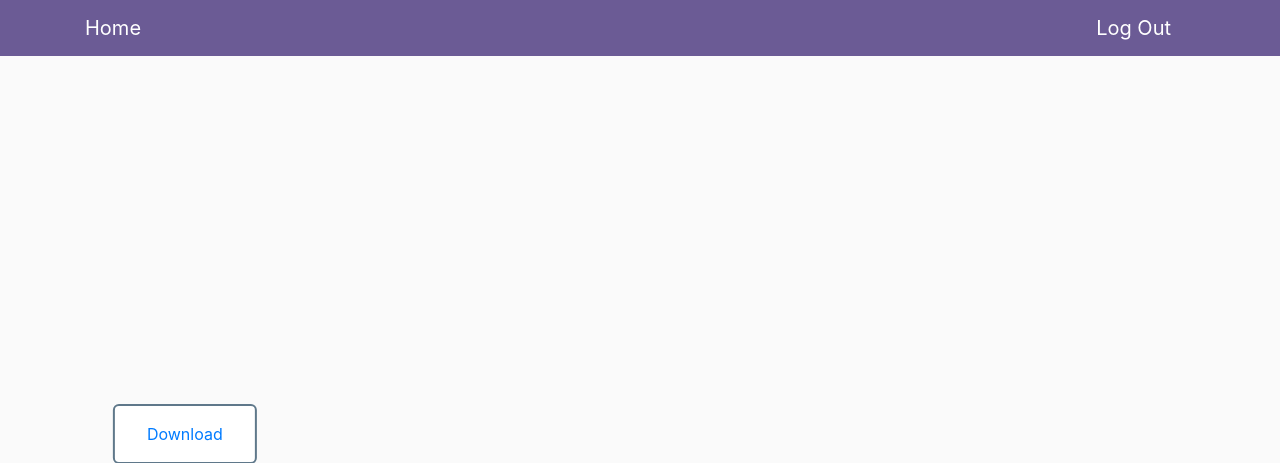
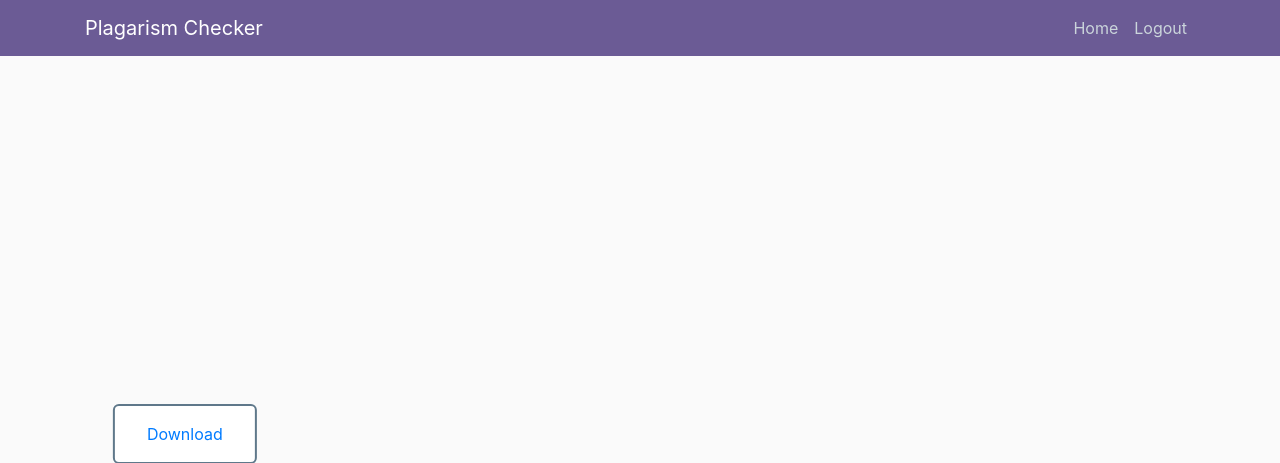
Before and after one commit to Mukesh231/RedPlag, a Django app: template templates/download.html in a window 1280 px wide. Shown: the top 463 px of the page. Run offline with Django 3.2, Linux system fonts and the light colour scheme; the template is opened without the code that fills it: most values are stand-ins (such as "Sample title", 1, 10 or a date in 2020); some libraries are stand-ins or nearby versions.

Commit message:
Modified styling

```diff
--- a/templates/download.html
+++ b/templates/download.html
@@ -11,16 +11,15 @@
     </head>
 
     <body>
-        <header class="site-header">
-            <nav class="navbar navbar-expand-md navbar-dark bg-steel fixed-top">
-              <div class="container">
-                <a class="navbar-brand mr-4" href="/home">Home</a>
-                <button class="navbar-toggler" type="button" data-toggle="collapse" data-target="#navbarToggle" aria-controls="navbarToggle" aria-expanded="false" aria-label="Toggle navigation">
-                <span class="navbar-toggler-icon"></span>
-                </button>
-                <a class="navbar-brand mr-4" href="/logout">Log Out</a>
-                <button class="navbar-toggler" type="button" data-toggle="collapse" data-target="#navbarToggle" aria-controls="navbarToggle" aria-expanded="false" aria-label="Toggle navigation">
-                <span class="navbar-toggler-icon"></span>
+        <header class="site-header" >
+            <nav class="navbar navbar-expand-md navbar-dark bg-steel fixed-top" style="background-color: #6B5B95">
+              <div class="container" >
+                <p class="navbar-nav", style="font-size: 20px; color: white">Plagarism Checker</p>
+                <div class="navbar-nav">
+                      <a class="nav-item nav-link" href="/home">Home</a>
+                      <a class="nav-item nav-link" href="/logout">Logout</a>
+                  </div>
+
               </div>
             </nav>
           </header>
```
